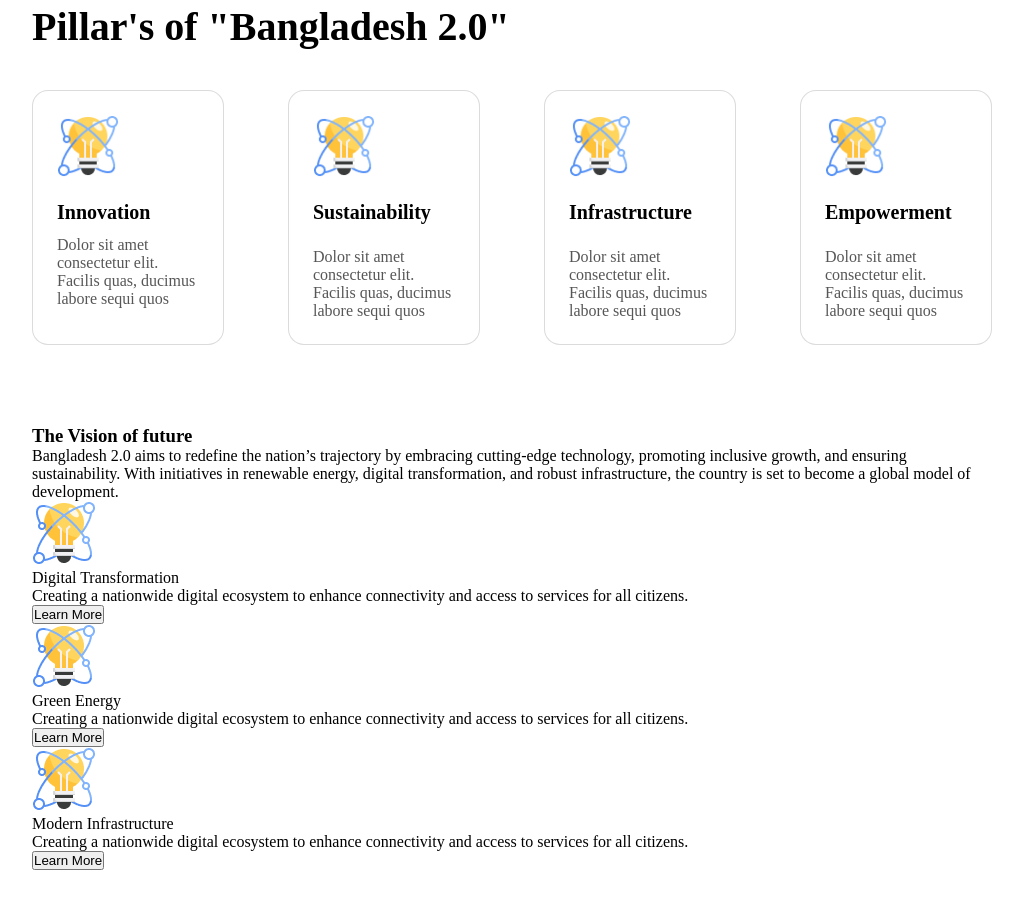
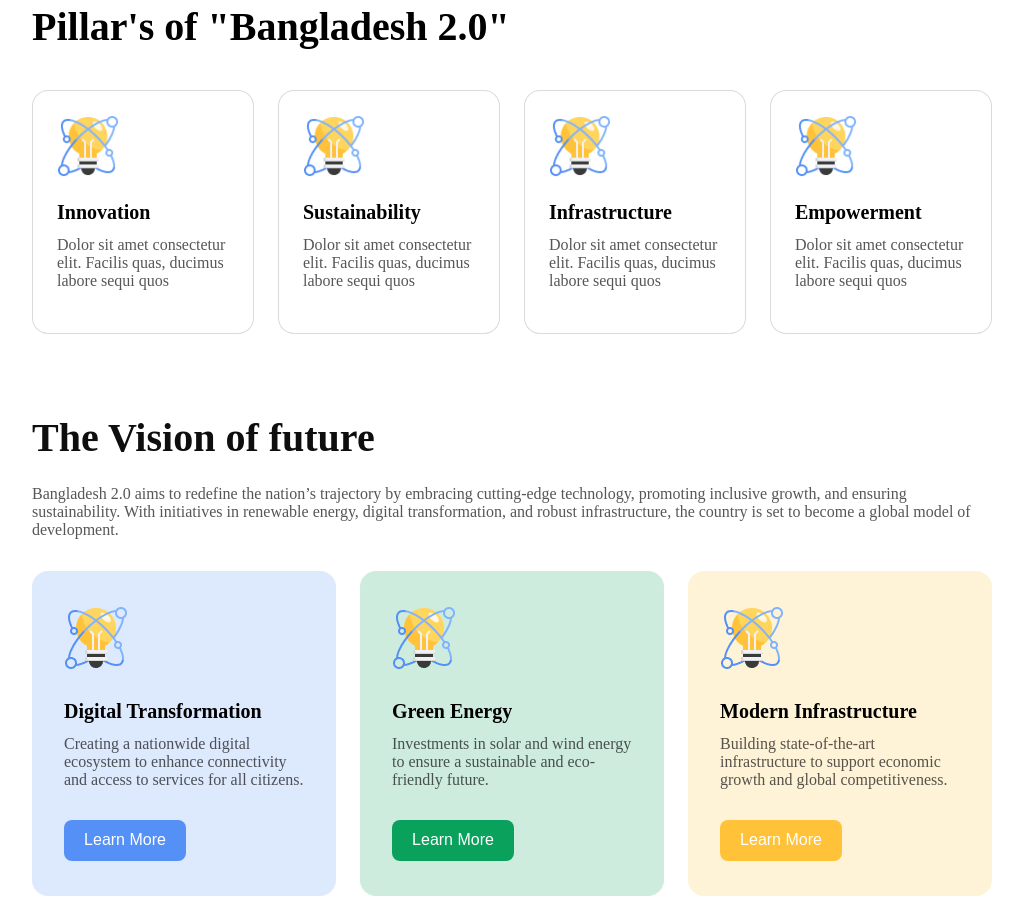
Before and after one commit to sallsabilsabbir/PH-A1_Bangladesh-2.0, a plain HTML site: page index.html in a window 1280 px wide. Shown: the part 1023-1923 px from the top of the page, without its empty margins (128-1151 px from the left). Drawn offline with Linux system fonts and the light colour scheme.

Commit message:
3rd sections done

```diff
--- a/index.html
+++ b/index.html
@@ -24,7 +24,9 @@
             <div class="heroTexts">
                 <p class="heroTitle">Bangladesh 2.0</p>
                 <h3 class="heroMainTitle">Idea , innovation , <br> vision and challenges in <br> New Bangladesh</h3>
-                <button class="exploreNewBDbtn"> Explore New Bangladesh</button>
+                <ul>
+                    <li><a href="#"><button class="exploreNewBDbtn">Explore New Bangladesh</button></a></li>
+                </ul>
             </div>
             <img class="heroImage" src="/assets/hero.png" alt="hero image">
         </div>
@@ -46,18 +48,27 @@
             </div>
             <div class="s2contents">
                 <img class="s2Images" src="/assets/card-icon.png" alt="">
+                <div class="s2subContainer">
                     <p class="s2subTitle">Sustainability</p>
-                <p class="s2ContentTexts">Dolor sit amet consectetur elit. Facilis quas, ducimus labore sequi quos </p>
+                    <p class="s2ContentTexts">Dolor sit amet consectetur elit. Facilis quas, ducimus labore sequi quos
+                    </p>
+                </div>
             </div>
             <div class="s2contents">
                 <img class="s2Images" src="/assets/card-icon.png" alt="">
+                <div class="s2subContainer">
                     <p class="s2subTitle">Infrastructure</p>
-                <p class="s2ContentTexts">Dolor sit amet consectetur elit. Facilis quas, ducimus labore sequi quos </p>
+                    <p class="s2ContentTexts">Dolor sit amet consectetur elit. Facilis quas, ducimus labore sequi quos
+                    </p>
+                </div>
             </div>
             <div class="s2contents">
                 <img class="s2Images" src="/assets/card-icon.png" alt="">
+                <div class="s2subContainer">
                     <p class="s2subTitle">Empowerment</p>
-                <p class="s2ContentTexts">Dolor sit amet consectetur elit. Facilis quas, ducimus labore sequi quos </p>
+                    <p class="s2ContentTexts">Dolor sit amet consectetur elit. Facilis quas, ducimus labore sequi quos
+                    </p>
+                </div>
             </div>
         </div>
     </section>
@@ -66,32 +77,45 @@
 
     <!-- 3rd section the vision of future -->
     <section>
+        <div class="s3mContainer">
+            <div class="s3ContentsContainer1">
                 <h3 class="s3mTitle">The Vision of future</h3>
-        <p class="s3mTitleTexts">Bangladesh 2.0 aims to redefine the nation’s trajectory by embracing cutting-edge
-            technology, promoting inclusive growth, and ensuring sustainability. With initiatives in renewable energy,
-            digital transformation, and robust infrastructure, the country is set to become a global model of
-            development.</p>
-        <div class="s3ContentsContainer">
-            <div class="s3contents">
+                <p class="s3mTitleTexts">Bangladesh 2.0 aims to redefine the nation’s trajectory by embracing
+                    cutting-edge technology, promoting inclusive growth, and ensuring sustainability. With initiatives
+                    in renewable energy, digital transformation, and robust infrastructure, the country is set to become
+                    a global model of development.</p>
+            </div>
+            <div class="s3ContentsContainer2">
+                <div class="s3contents1">
                     <img src="/assets/card-icon.png" alt="" class="s3Images">
+                    <div class="s3subContents">
                         <p class="s3subTitle">Digital Transformation</p>
-                <p class="s3ContentTexts">Creating a nationwide digital ecosystem to enhance connectivity and access to
-                    services for all citizens.</p>
-                <button class="s3Bluebtn">Learn More</button>
+                        <p class="s3ContentTexts">Creating a nationwide digital ecosystem to enhance connectivity and access to services for all citizens.</p>
                     </div>
-            <div class="s3contents">
+                    <ul>
+                        <li><a href="#"><button class="s3Bluebtn">Learn More</button></a></li>
+                    </ul>
+                </div>
+                <div class="s3contents2">
                     <img src="/assets/card-icon.png" alt="" class="s3Images">
+                    <div class="s3subContents">
                         <p class="s3subTitle">Green Energy</p>
-                <p class="s3ContentTexts">Creating a nationwide digital ecosystem to enhance connectivity and access to
-                    services for all citizens.</p>
-                <button class="s3Green">Learn More</button>
+                        <p class="s3ContentTexts">Investments in solar and wind energy to ensure a sustainable and eco-friendly future.</p>
                     </div>
-            <div class="s3contents">
+                    <ul>
+                        <li><a href="#"><button class="s3Greenbtn">Learn More</button></a></li>
+                    </ul>
+                </div>
+                <div class="s3contents3">
                     <img src="/assets/card-icon.png" alt="" class="s3Images">
+                    <div class="s3subContents">
                         <p class="s3subTitle">Modern Infrastructure</p>
-                <p class="s3ContentTexts">Creating a nationwide digital ecosystem to enhance connectivity and access to
-                    services for all citizens.</p>
-                <button class="s3Orangebtn">Learn More</button>
+                        <p class="s3ContentTexts">Building state-of-the-art infrastructure to support economic growth and global competitiveness.</p>
+                    </div>
+                    <ul>
+                        <li><a href="#"><button class="s3Orangebtn">Learn More</button></a></li>
+                    </ul>
+                </div>
             </div>
         </div>
     </section>
--- a/style/bd_styles.css
+++ b/style/bd_styles.css
@@ -9,6 +9,12 @@
     margin: 0;
     padding: 0;
     box-sizing: border-box;
+}
+ul{
+    list-style: none;
+}
+.divForgap{
+    margin: 80px 0px 0px 0px;
 }
 
 
@@ -43,6 +49,7 @@ body {
     border-radius: 5px;
     padding: 15px 35px;
     border: 1px solid #006A50;
+    cursor: pointer;
 }
 
 /* 1st section  */
@@ -74,6 +81,7 @@ body {
 .heroMainTitle{
     font-size: 56px;
 }
+
 .exploreNewBDbtn{
     background-color: #006A50;
     width: 274px;
@@ -83,11 +91,10 @@ body {
     border-radius: 5px;
     font-weight: bold;
     border: none;
+    cursor: pointer;
 }
+/* 1st section end */
 
-.divForgap{
-    margin: 80px 0px 0px 0px;
-}
 
 /* 2nd section */
 .s2mTitle{
@@ -97,12 +104,14 @@ body {
 .s2ContentsContainer{
     display: flex;
     justify-content: space-between;
-    gap: 64px;
+    gap: 24px;
     margin-top: 40px;
 }
 .s2contents{
     display: flex;
     flex-direction: column;
+    width: 302px;
+    height: 244px;
     gap: 24px;
     background-color: #FFFFFF;
     border: 1px solid rgb(14, 14, 14, 0.15);
@@ -127,16 +136,131 @@ body {
     font-size: 16px;
     color: rgb(14, 14, 14, 0.7);
 }
+/* 2nd section  end*/
+
+/* 3rd section */
+.s3mContainer{
+    display: flex;
+    flex-direction: column;
+    gap: 32px;
+}
+.s3ContentsContainer1{
+    display: flex;
+    flex-direction: column;
+    gap: 24px;
+}
+.s3mTitle{
+    font-size: 40px;
+    font-weight: bold;
+    color: #0E0E0E;
+}
+.s3mTitleTexts{
+    font-size: 16px;
+    color: rgb(14, 14, 14, 0.7);
+}
+.s3ContentsContainer2{
+    display: flex;
+    justify-content: space-between;
+    gap: 24px;
+
+}
+.s3contents1{
+    background-color: rgba(84, 144, 245, 0.2);
+    width: 410px;
+    height: 325px;
+    display: flex;
+    flex-direction: column;
+    gap: 24px;
+    justify-content: space-around;
+    padding: 32px;
+    border-radius: 16px;
+}.s3contents2{
+    background-color: rgba(9, 161, 92, 0.2);
+    width: 410px;
+    height: 325px;
+    display: flex;
+    flex-direction: column;
+    gap: 24px;
+    justify-content: space-around;
+    padding: 32px;
+    border-radius: 16px;
+}
+.s3contents3{
+    background-color: rgba(255, 194, 57, 0.2);
+    width: 410px;
+    height: 325px;
+    display: flex;
+    flex-direction: column;
+    gap: 24px;
+    justify-content: space-around;
+    padding: 32px;
+    border-radius: 16px;
+}
+.s3Bluebtn{
+    font-size: 16px;
+    font-weight: semibold;
+    text-align: center;
+    background-color: #5490F5;
+    width: 122px;
+    height: 41px;
+    color: white;
+    padding: 11px 20px;
+    border-radius: 8px;
+    border: none;
+    cursor: pointer;
+}
+.s3Greenbtn{
+    font-size: 16px;
+    font-weight: semibold;
+    text-align: center;
+    background-color: #09A15C;
+    width: 122px;
+    height: 41px;
+    color: white;
+    padding: 11px 20px;
+    border-radius: 8px;
+    border: none;
+    cursor: pointer;
+}
+.s3Orangebtn{
+    font-size: 16px;
+    font-weight: semibold;
+    text-align: center;
+    background-color: #FFC239;
+    width: 122px;
+    height: 41px;
+    color: white;
+    padding: 11px 20px;
+    border-radius: 8px;
+    border: none;
+    cursor: pointer;
+}
+
+.s3Images{
+    width: 64px;
+    height: 64px;
+}
+.s3subContents{
+    display: flex;
+    flex-direction: column;
+    gap: 12px;
+}
+.s3subTitle{
+    font-size: 20px;
+    font-weight: bold;
+}
+.s3ContentTexts{
+    font-size: 16px;
+    color: rgb(14, 14, 14, 0.7);
+}
+
+/* 3rd section end */
+
+/* 4th section */
 
 
 
-
-
-
-/* 3rd section */
-
-
-/* 4th section */
+/* 4th section end */
 
 
 /* 5th section */
```
Lines whose indentation alone changed are shown as unchanged.
